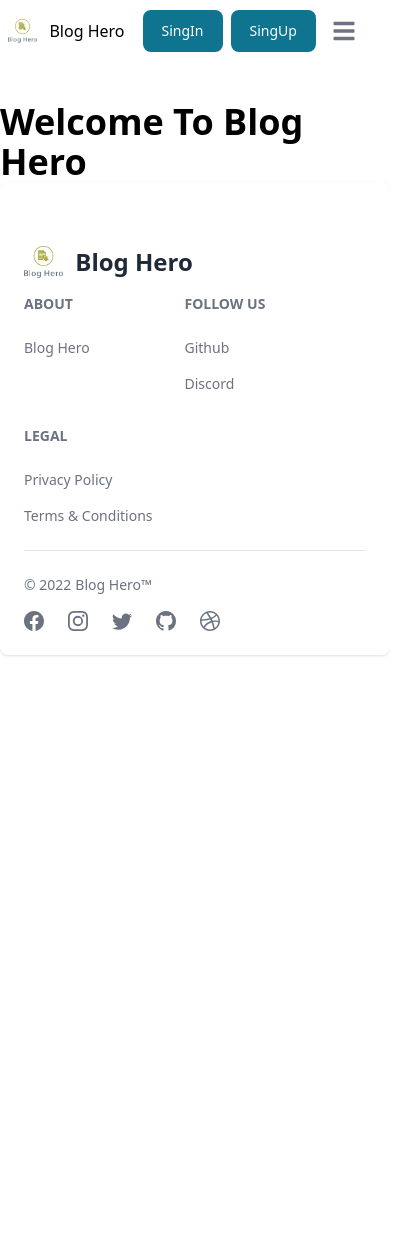
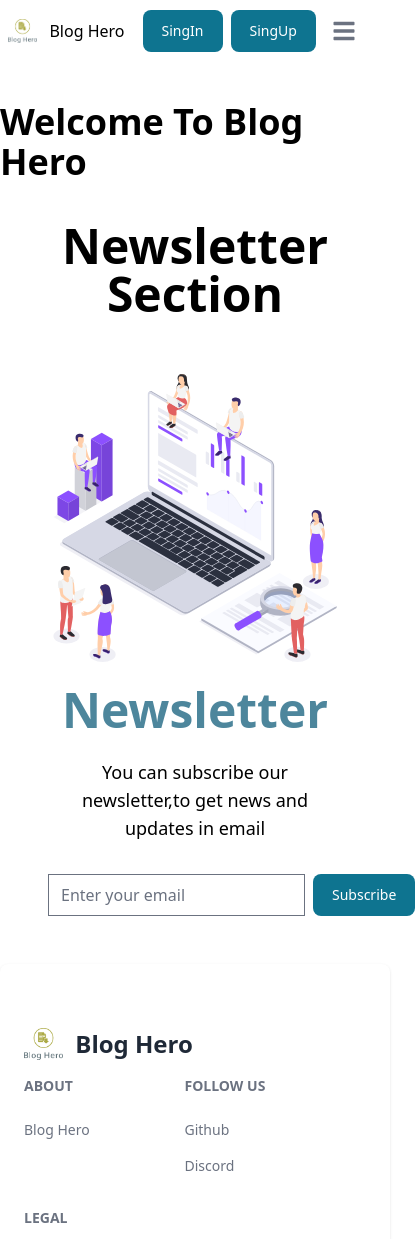
Before and after one commit to devo-ab/blog-hero-client, a React (Vite) app: page / in a window 390 px wide. Shown: the top 1239 px of the page, 415 px wide, since content can reach past the window. Before the commit the page ends 844 px from the top, so only its background shows below. Built offline with nearby package versions, Linux system fonts and the light colour scheme; no server answers.

Commit message:
added newsletter section with responsive

```diff
--- a/src/Home/Home.jsx
+++ b/src/Home/Home.jsx
@@ -1,14 +1,17 @@
-import { motion, useScroll } from "framer-motion"
+import { motion, useScroll } from "framer-motion";
 import Banner from "./Banner";
+import NewsLetter from "./NewsLetter";
 
 const Home = () => {
+  const { scrollYProgress } = useScroll();
+  // const currentTime = new Date();
 
-    const { scrollYProgress } = useScroll();
 
   return (
     <motion.div>
       <motion.div style={{ scaleX: scrollYProgress }} />
       <Banner></Banner>
+      <NewsLetter></NewsLetter>
     </motion.div>
   );
 };
--- /dev/null
+++ b/src/Home/NewsLetter.jsx
@@ -0,0 +1,53 @@
+import { Button } from "flowbite-react";
+import Swal from "sweetalert2";
+
+const NewsLetter = () => {
+
+    const handleSubscribe = (e) => {
+        e.preventDefault();
+        const form = e.target;
+        const email = form.email.value;
+
+        if(email){
+            return Swal.fire({
+                title: 'Success!',
+                text: 'Newsletter Subscribe Successfully',
+                icon: 'success',
+                confirmButtonText: 'OK'
+              })
+        }
+    };
+
+  return (
+    <div className="mt-10">
+        <p className="text-5xl text-center font-bold sm:text-6xl">Newsletter Section</p>
+      <section>
+        <div className="container flex flex-col justify-center p-6 mx-auto sm:py-12 lg:py-24 lg:flex-row lg:justify-between">
+          <div className="flex items-center justify-center p-6 mt-8 lg:mt-0 h-72 sm:h-80 lg:h-96 xl:h-112 2xl:h-128">
+            <img
+              src="../../public/Business_SVG.svg"
+              alt=""
+              className="object-contain h-72 sm:h-80 lg:h-96 xl:h-112 2xl:h-128"
+            />
+          </div>
+          <div className="flex flex-col justify-center p-6 text-center rounded-sm lg:max-w-md xl:max-w-lg lg:text-left">
+            <h1 className="text-5xl font-bold leading-none sm:text-6xl">
+              <span className="text-[#4D869C]">Newsletter</span>
+            </h1>
+            <p className="mt-6 mb-8 text-lg sm:mb-12">
+              You can subscribe our newsletter,to get news and updates in email
+            </p>
+            <div className="flex flex-col space-y-4 sm:items-center sm:justify-center sm:flex-row sm:space-y-0 sm:space-x-4 lg:justify-start">
+              <form onSubmit={handleSubscribe} className="flex gap-2">
+                <input className="" name="email" id="email" type="email" placeholder="Enter your email" />
+                <Button type="submit">Subscribe</Button>
+              </form>
+            </div>
+          </div>
+        </div>
+      </section>
+    </div>
+  );
+};
+
+export default NewsLetter;
--- a/src/Pages/AddBlog/AddBlog.jsx
+++ b/src/Pages/AddBlog/AddBlog.jsx
@@ -1,11 +1,15 @@
 import { Button } from "flowbite-react";
 import { useContext } from "react";
 import { AuthContext } from "../../Providers/AuthProviders";
-import Swal from 'sweetalert2'
+import Swal from "sweetalert2";
 
 const AddBlog = () => {
+  const { user } = useContext(AuthContext);
 
-  const {user} = useContext(AuthContext);
+  const now = new Date();
+  const currentTime = `${now.getHours()}:${now.getMinutes()}:${now.getSeconds()}`;
+
+  const currentDate = new Date().toISOString().split("T")[0];
 
   const handleSubmit = (e) => {
     e.preventDefault();
@@ -16,30 +20,32 @@ const AddBlog = () => {
     const shortDes = form.shortDes.value;
     const longDes = form.longDes.value;
     const email = user.email;
+    const blog_time = currentTime;
+    const blog_date = currentDate;
 
-        const blogs = {title, category, imageUrl, shortDes, longDes, email};
-        console.log(blogs)
+    const blogs = { title, category, imageUrl, shortDes, longDes, email, blog_date, blog_time };
+    console.log(blogs);
 
-        fetch('http://localhost:5000/addblogs',{
+    fetch("http://localhost:5000/addblogs", {
       method: "POST",
       headers: {
-            'content-type': 'application/json'
+        "content-type": "application/json",
       },
-          body: JSON.stringify(blogs)
+      body: JSON.stringify(blogs),
     })
-        .then(res => res.json())
-        .then(data => {
-          console.log(data)
-          if(data.insertedId){
+      .then((res) => res.json())
+      .then((data) => {
+        console.log(data);
+        if (data.insertedId) {
           Swal.fire({
-              title: 'Success!',
-              text: 'Blog Added Successfully',
-              icon: 'success',
-              confirmButtonText: 'OK'
-            })
+            title: "Success!",
+            text: "Blog Added Successfully",
+            icon: "success",
+            confirmButtonText: "OK",
+          });
         }
         form.reset();
-        })
+      });
   };
 
   return (
@@ -50,7 +56,6 @@ const AddBlog = () => {
       <section className="p-6">
         <form onSubmit={handleSubmit} className="container flex flex-col mx-auto space-y-12">
           <fieldset className="grid grid-cols-4 gap-6 p-6 rounded-md">
-
             <div className="grid grid-cols-6 gap-4 col-span-full">
               <div className="col-span-full sm:col-span-3">
                 <label htmlFor="title" className="font-medium">
@@ -116,8 +121,9 @@ const AddBlog = () => {
                   className="w-full rounded-md"
                 />
               </div>
-              <Button type="submit" className="col-span-full">Submit</Button>
-
+              <Button type="submit" className="col-span-full">
+                Submit
+              </Button>
             </div>
           </fieldset>
         </form>
--- a/src/Pages/AllBlogs/AllBlogs.jsx
+++ b/src/Pages/AllBlogs/AllBlogs.jsx
@@ -10,7 +10,7 @@ const AllBlogs = () => {
 
   const {user} = useContext(AuthContext);
 
-  const {isPending, data} = useQuery({
+  const {isLoading, data} = useQuery({
     queryKey: ['blogs'],
     queryFn: async () => {
       const res = await fetch('http://localhost:5000/blogs');
@@ -63,7 +63,7 @@ const AllBlogs = () => {
         })
   };
 
-  if(isPending){
+  if(isLoading){
     return <Spinner color="purple" aria-label="Purple spinner example" />;
   }
 
--- a/src/Pages/Details/Details.jsx
+++ b/src/Pages/Details/Details.jsx
@@ -9,7 +9,7 @@ const Details = () => {
   const { id } = useParams();
   const { user } = useContext(AuthContext);
 
-  const { isPending, data } = useQuery({
+  const { isLoading, data } = useQuery({
     queryKey: ["blogs data"],
     queryFn: async () => {
       const res = await fetch(`http://localhost:5000/blogs/${id}`);
@@ -17,7 +17,7 @@ const Details = () => {
     },
   });
 
-  const { isPending: isLoading, data: dataComment } = useQuery({
+  const {  isLoading : isPending, data: dataComment } = useQuery({
     queryKey: ["comments"],
     queryFn: async () => {
       const res = await fetch(`http://localhost:5000/comments/${id}`);
@@ -25,11 +25,11 @@ const Details = () => {
     },
   });
 
-  if (isPending) {
+  if (isLoading) {
     return <Spinner color="purple" aria-label="Purple spinner example" />;
   }
 
-  if (isLoading) {
+  if (isPending) {
     return <Spinner color="purple" aria-label="Purple spinner example" />;
   }
 
@@ -124,7 +124,7 @@ const Details = () => {
                     <h3 className="text-xl font-semibold">Comments</h3>
                     <form onSubmit={handleSubmit} className="mt-2">
                       <textarea className="w-full border-2 border-[#4D869C] rounded-md" name="comment" id="comment" rows={8}></textarea>
-                      <Button type="submit">Comment</Button>
+                      <Button type="submit">Post Comment</Button>
                     </form>
                   </div>
                 )}
--- a/src/Pages/WishList/WishList.jsx
+++ b/src/Pages/WishList/WishList.jsx
@@ -1,5 +1,5 @@
-import { useQuery } from "@tanstack/react-query";
-import { useContext } from "react";
+// import { useQuery } from "@tanstack/react-query";
+import { useContext, useEffect, useState } from "react";
 import { AuthContext } from "../../Providers/AuthProviders";
 import { Button, Spinner } from "flowbite-react";
 import { Link } from "react-router-dom";
@@ -7,15 +7,28 @@ import Swal from "sweetalert2";
 
 const WishList = () => {
   const { user } = useContext(AuthContext);
-  // const userEmail = user?.email;
 
-  const { isPending, data } = useQuery({
-    queryKey: ["wishlist"],
-    queryFn: async () => {
-      const res = await fetch(`http://localhost:5000/wishlist/${user?.email}`);
-      return res.json();
-    },
-  });
+  const [dataBlogs, setDataBlogs] = useState([]);
+
+  useEffect(() => {
+    fetch(`http://localhost:5000/wishlist/${user?.email}`)
+      .then((res) => res.json())
+      .then((data) => {
+        setDataBlogs(data);
+      });
+  }, [user]);
+
+  // tanstack query
+
+  // const { isLoading, data } = useQuery({
+  //   queryKey: ["wishlist"],
+  //   queryFn: async () => {
+  //     const res = await fetch(`http://localhost:5000/wishlist/${user?.email}`);
+  //     return res.json();
+  //   },
+  // });
+
+  // tanstack query
 
   const handleRemove = (id) => {
     console.log(id)
@@ -39,22 +52,24 @@ const WishList = () => {
               if (data.deletedCount > 0) {
                 Swal.fire({
                   title: "Deleted!",
-                  text: "Your file has been deleted.",
+                  text: "Your file has been remove.",
                   icon: "success",
                 });
+                const remaining = dataBlogs.filter((blogs) => blogs._id !== id);
+                setDataBlogs(remaining);
               }
             });
         }
       });
   };
 
-  if (isPending) {
-    return <Spinner color="purple" aria-label="Purple spinner example" />;
-  }
+  // if (isLoading) {
+  //   return <Spinner color="purple" aria-label="Purple spinner example" />;
+  // }
 
   return (
     <div className="mt-10">
-      {data.map((d) => (
+      {dataBlogs.map((d) => (
         <div className="border-2 border-[#4D869C] mb-2 p-2 rounded-md" key={d._id}>
           <div className="flex flex-col md:flex-row">
 
```
Also changed, not shown: public/Business_SVG.svg (added). Lines whose indentation alone changed are shown as unchanged.
